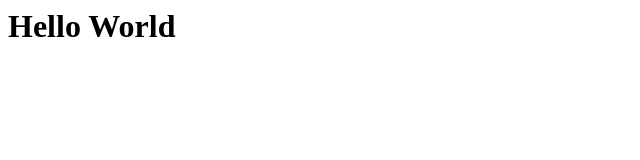
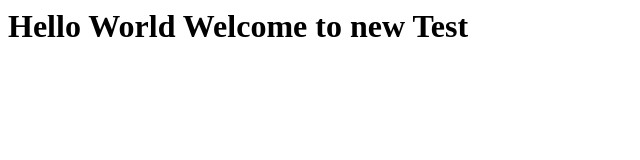
Before and after one commit to thushantkm/mdo-test-git, a plain HTML site: page index.html in a window 1280 px wide. Shown: the whole page, without its empty margins (0-640 px from the left). Drawn offline with Linux system fonts and the light colour scheme.

Commit message:
my new change mdo

```diff
--- a/index.html
+++ b/index.html
@@ -2,6 +2,6 @@
  <head>
  </head>
  <body>
-   <h1>Hello World<h1>
+   <h1>Hello World Welcome to new Test<h1>
  </body>
 </html>
```
